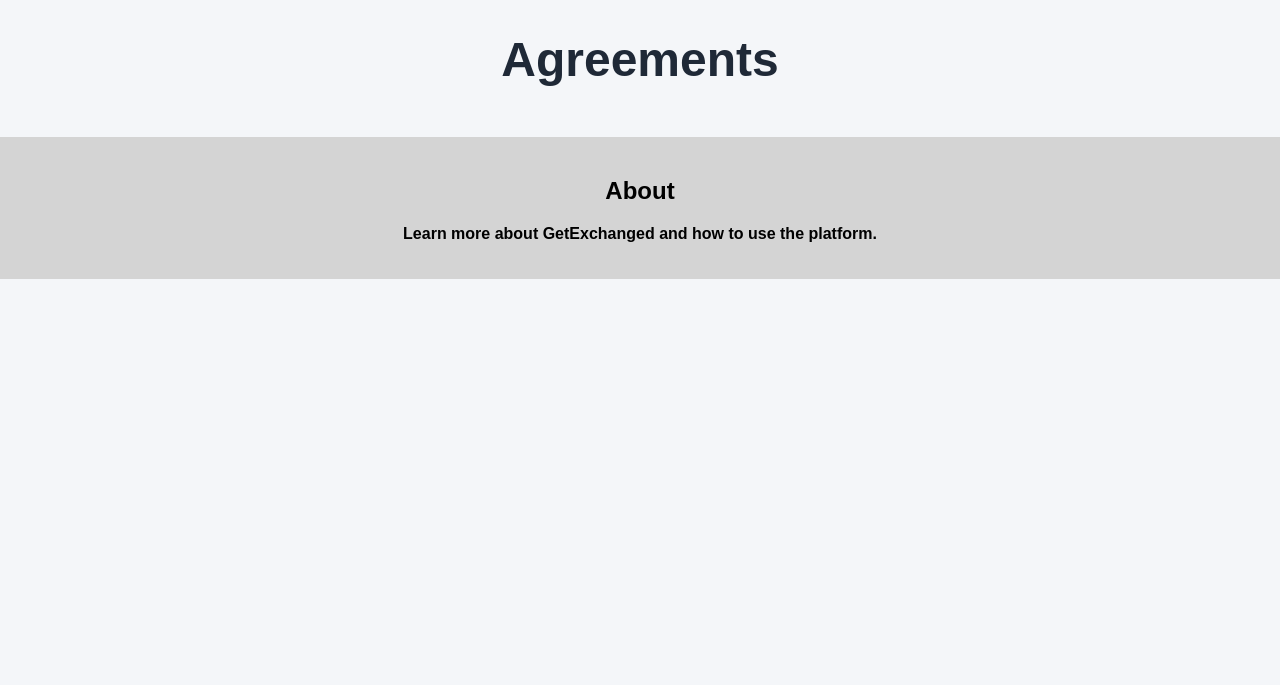
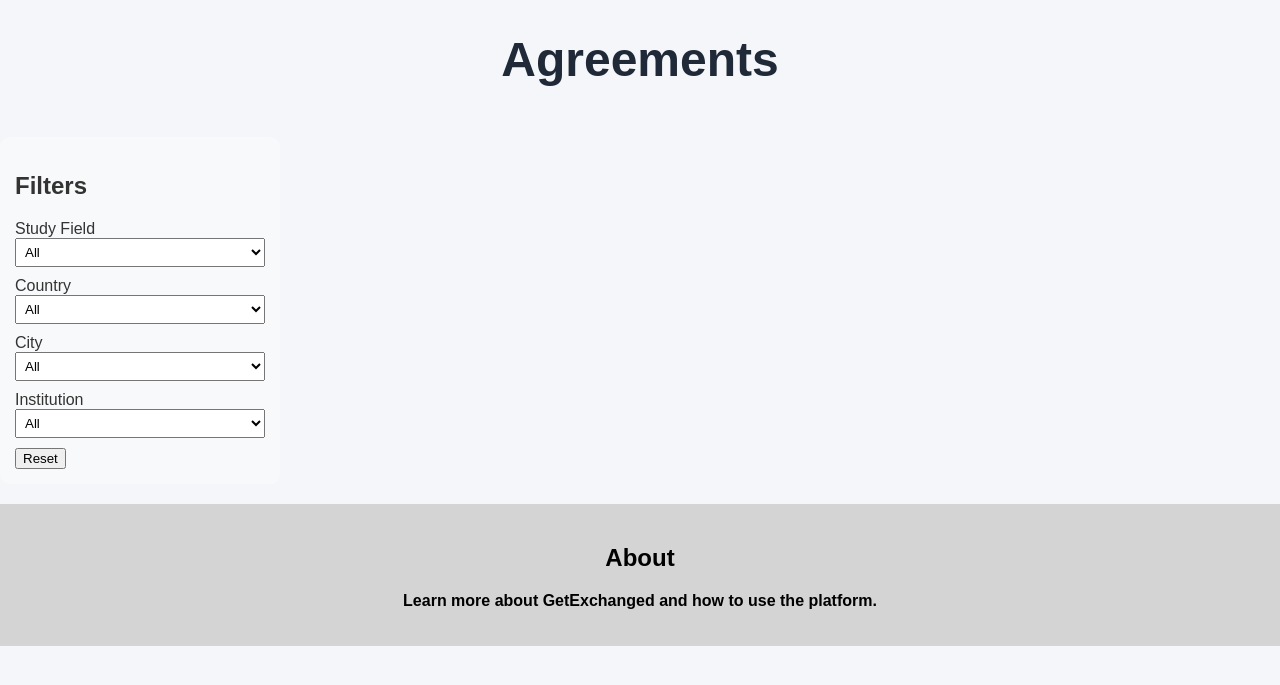
Before and after one commit to Michelle-Dimo/GetExchanged_DIS, a Flask app: page /agreements in a window 1280 px wide. Shown: the part 72-757 px from the top of the page. Run offline with Flask 3, Linux system fonts and the light colour scheme; data that the repository does not hold is empty; some libraries are stand-ins or nearby versions.

Commit message:
Added filter to agreements page

```diff
--- a/app/agreements.py
+++ b/app/agreements.py
@@ -4,14 +4,15 @@ from flask import (
 
 from werkzeug.exceptions import abort
 from app.init_db import get_db
+import psycopg2
 
 bp = Blueprint('agreements', __name__)
 
 @bp.route('/agreements')
 def table():
-    db = get_db().cursor()
+    db = get_db().cursor(cursor_factory=psycopg2.extras.RealDictCursor)
     db.execute('''
-                SELECT id, institution
+                SELECT *
                 FROM agreements
                             ''')
     agreements = db.fetchall()
--- a/app/static/js/filters.js
+++ b/app/static/js/filters.js
@@ -1,4 +1,16 @@
 let allData = [];
+
+function renderAgreements(data) {
+    const container = document.getElementById("agreements-container");
+    container.innerHTML = data.map(agreement => `
+        <div class="card-container">
+            <a href="/agreements/${agreement.id}" class="agreement-card card">
+                <h3>${agreement.institution}</h3>
+                <p>ID: ${agreement.id}</p>
+            </a>
+        </div>
+    `).join("");
+}
 
 function populateFilters(data) {
     const fields = new Set();
@@ -7,10 +19,10 @@ function populateFilters(data) {
     const institutions = new Set();
 
     data.forEach(u => {
-        if (u["Study field"]) fields.add(u["Study field"]);
-        if (u.Country) countries.add(u.Country);
-        if (u.City) cities.add(u.City);
-        if (u.Institution) institutions.add(u.Institution);
+        if (u.field) fields.add(u.field);
+        if (u.country) countries.add(u.country);
+        if (u.city) cities.add(u.city);
+        if (u.institution) institutions.add(u.institution);
     });
 
     fillSelect("filter-field", fields);
@@ -21,7 +33,6 @@ function populateFilters(data) {
 
 function fillSelect(id, values) {
     const select = document.getElementById(id);
-
     Array.from(values).sort().forEach(v => {
         const option = document.createElement("option");
         option.value = v;
@@ -37,32 +48,29 @@ function applyFilters(renderCallback) {
     const institution = document.getElementById("filter-institution").value;
 
     let filtered = allData;
-
-    if (field) filtered = filtered.filter(u => u["Study field"] === field);
-    if (country) filtered = filtered.filter(u => u.Country === country);
-    if (city) filtered = filtered.filter(u => u.City === city);
-    if (institution) filtered = filtered.filter(u => u.Institution === institution);
+    if (field) filtered = filtered.filter(u => u.field === field);
+    if (country) filtered = filtered.filter(u => u.country === country);
+    if (city) filtered = filtered.filter(u => u.city === city);
+    if (institution) filtered = filtered.filter(u => u.institution === institution);
 
     renderCallback(filtered);
 }
 
 function setupFilters(data, renderCallback) {
     allData = data;
-
     populateFilters(allData);
 
     document.querySelectorAll(".filter-panel select").forEach(el => {
-        el.addEventListener("change", () => {
-            applyFilters(renderCallback);
-        });
+        el.addEventListener("change", () => applyFilters(renderCallback));
     });
 
     document.getElementById("reset-filters").addEventListener("click", () => {
-
-        document.querySelectorAll(".filter-panel select").forEach(el => {
-            el.value = "";
-        });
-
+        document.querySelectorAll(".filter-panel select").forEach(el => el.value = "");
         renderCallback(allData);
     });
 }
+
+document.addEventListener("DOMContentLoaded", () => {
+    setupFilters(AGREEMENTS_DATA, renderAgreements);
+    renderAgreements(AGREEMENTS_DATA);
+});
--- a/app/templates/agreements.html
+++ b/app/templates/agreements.html
@@ -5,15 +5,32 @@
 {% endblock %}
 
 {% block content %}
-        <div class="hero-section">
-            <h1>Agreements</h1>
-        </div>
-    {% for agreement in agreements %}
-        <div class="card-container">
-                <a href="{{ url_for('agreements.agreement', id=agreement['id']) }}" class="agreement-card card">
-                <h3>{{agreement['institution']}}</h3>
-                <p>ID: {{agreement['id']}}</p>
-            </a>
-        </div>
-    {% endfor %}
+    <div class="hero-section">
+        <h1>Agreements</h1>
+    </div>
+
+    <div class="filter-panel">
+        <h2>Filters</h2>
+
+        <label>Study Field</label>
+        <select id="filter-field"><option value="">All</option></select>
+
+        <label>Country</label>
+        <select id="filter-country"><option value="">All</option></select>
+
+        <label>City</label>
+        <select id="filter-city"><option value="">All</option></select>
+
+        <label>Institution</label>
+        <select id="filter-institution"><option value="">All</option></select>
+
+        <button id="reset-filters">Reset</button>
+    </div>
+
+    <div id="agreements-container"></div>
+
+    <script>
+        const AGREEMENTS_DATA = {{ agreements | tojson }};
+    </script>
+    <script src="{{ url_for('static', filename='js/filters.js') }}"></script>
 {% endblock %}
```
